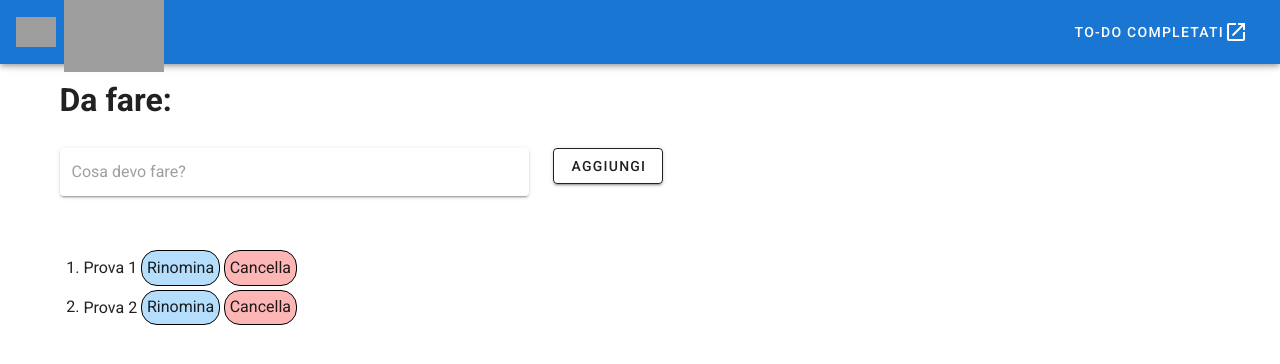
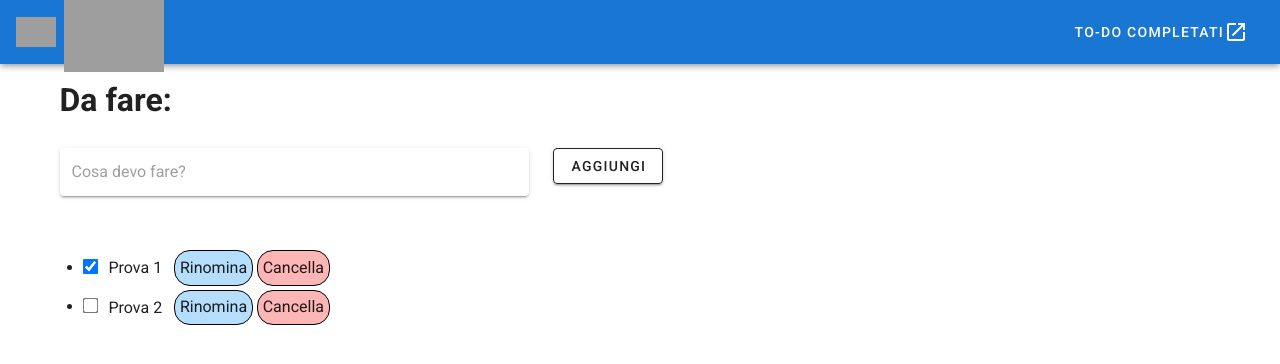
Before and after one commit to Hyter201/hello-world-vuejs, a Vue app: page / in a window 1280 px wide. Shown: the top 364 px of the page. Built offline with nearby package versions, Linux system fonts and the light colour scheme; grey boxes are pictures that could not be loaded.

Commit message:
aggiunta logica completamento e logica archivio completati (sudatissima)

```diff
--- a/src/components/CompletedWorld.vue
+++ b/src/components/CompletedWorld.vue
@@ -1,3 +1,20 @@
 <template>
-    <h1>prova</h1>
-</template>
+    <div>
+      <h1>Task completati:</h1>
+      <ol>
+        <li v-for="task in myArray" :key="task">
+          {{ task }}
+        </li>
+      </ol>
+    </div>
+  </template>
+
+  <script>
+  import { mapState } from 'vuex';
+
+  export default {
+    computed: {
+      ...mapState(['myArray'])
+    }
+  }
+  </script>
--- a/src/components/HelloWorld.vue
+++ b/src/components/HelloWorld.vue
@@ -33,7 +33,7 @@
       </v-col>
 
       <v-col v-if="!isEditing">
-        <v-btn elevation="2" outlined @click="AddTodo" >Aggiungi</v-btn>
+        <v-btn elevation="2" outlined @click="AddTodo">Aggiungi</v-btn>
       </v-col>
       <v-col v-else>
         <v-btn elevation="2" outlined @click="updateTodo">Rinomina</v-btn>
@@ -41,12 +41,13 @@
 
       <!-- Ciclo lista e imposto indice ad ogni elemento aggiunto -->
       <v-col cols='12'>
-        <ol>
+        <ul>
           <li v-for="(todo, index) in todos " :key="index">
-            {{ todo }}
+            <input v-model="todo.completed" @click="sendTodo(todo)" class="me-2" id="status" type="checkbox" style="transform: scale(1.2);">
+            {{ todo.task }}
 
             <!-- Bottone rinomina -->
-            <button @click="renameTodo(todo, index)" class="me-1 mb-1"
+            <button @click="renameTodo(todo.task, index)" class="me-1 ms-2 mb-1"
               style="border: 1px solid black; border-radius: 1rem; padding: 0.3rem; background-color: #67b9f87c; ">Rinomina
             </button>
 
@@ -55,21 +56,26 @@
               style="border: 1px solid black; border-radius: 1rem; padding: 0.3rem; background-color: #f869677c; ">Cancella
             </button>
           </li>
-        </ol>
+        </ul>
       </v-col>
     </v-row>
   </v-container>
 </template>
 
 <script>
+
+import { mapMutations } from 'vuex';
+
 export default {
-
   // Dati
   data() {
     return {
       isEditing: false,
       selectedIndex: null,
-      todos: ['Prova 1', 'Prova 2'],
+      todos: [
+        { task: 'Prova 1', completed: true },
+        { task: 'Prova 2', completed: false }
+      ],
       newTodo: ''
     }
   },
@@ -79,27 +85,37 @@ export default {
     AddTodo() {
       if (this.newTodo !== '') {
         this.newTodo.trim();
-        this.todos.push(this.newTodo);
+        this.todos.push({ task: this.newTodo, completed: false });
         this.newTodo = ''
       }
     },
 
-    renameTodo(todo,index)
-    {
+    renameTodo(todo, index) {
       this.newTodo = todo;
       this.selectedIndex = index;
       this.isEditing = true;
     },
 
     updateTodo() {
-      this.todos.splice(this.selectedIndex, 1, this.newTodo)
+      this.todos.splice(this.selectedIndex, 1, { task: this.newTodo })
       this.isEditing = false
       this.newTodo = ''
     },
 
-    deleteTodo(index){
+    deleteTodo(index) {
       this.todos.splice(index, 1)
-    }
+    },
+
+    // i tre puntini consentono la modifica effettiva con vuex
+    ...mapMutations(['setArray']),
+    sendTodo(todo) {
+      todo.completed = !todo.completed;
+      const completedTodo = this.todos.filter(todo => todo.completed == true);
+      const TaskTodo = completedTodo.map(todo => todo.task);
+      console.log('TaskTodo array:', TaskTodo)
+      this.setArray(TaskTodo);
+    },
   }
 }
+
 </script>
--- a/src/main.js
+++ b/src/main.js
@@ -4,6 +4,7 @@ import router from './router'
 import store from './store'
 import vuetify from './plugins/vuetify'
 import 'vuetify/dist/vuetify.css'
+
 
 Vue.config.productionTip = false
 
--- a/src/store/index.js
+++ b/src/store/index.js
@@ -5,10 +5,14 @@ Vue.use(Vuex)
 
 export default new Vuex.Store({
   state: {
+    myArray: [],
   },
   getters: {
   },
   mutations: {
+    setArray(state, newArray) {
+      state.myArray = newArray;
+    },
   },
   actions: {
   },
```
